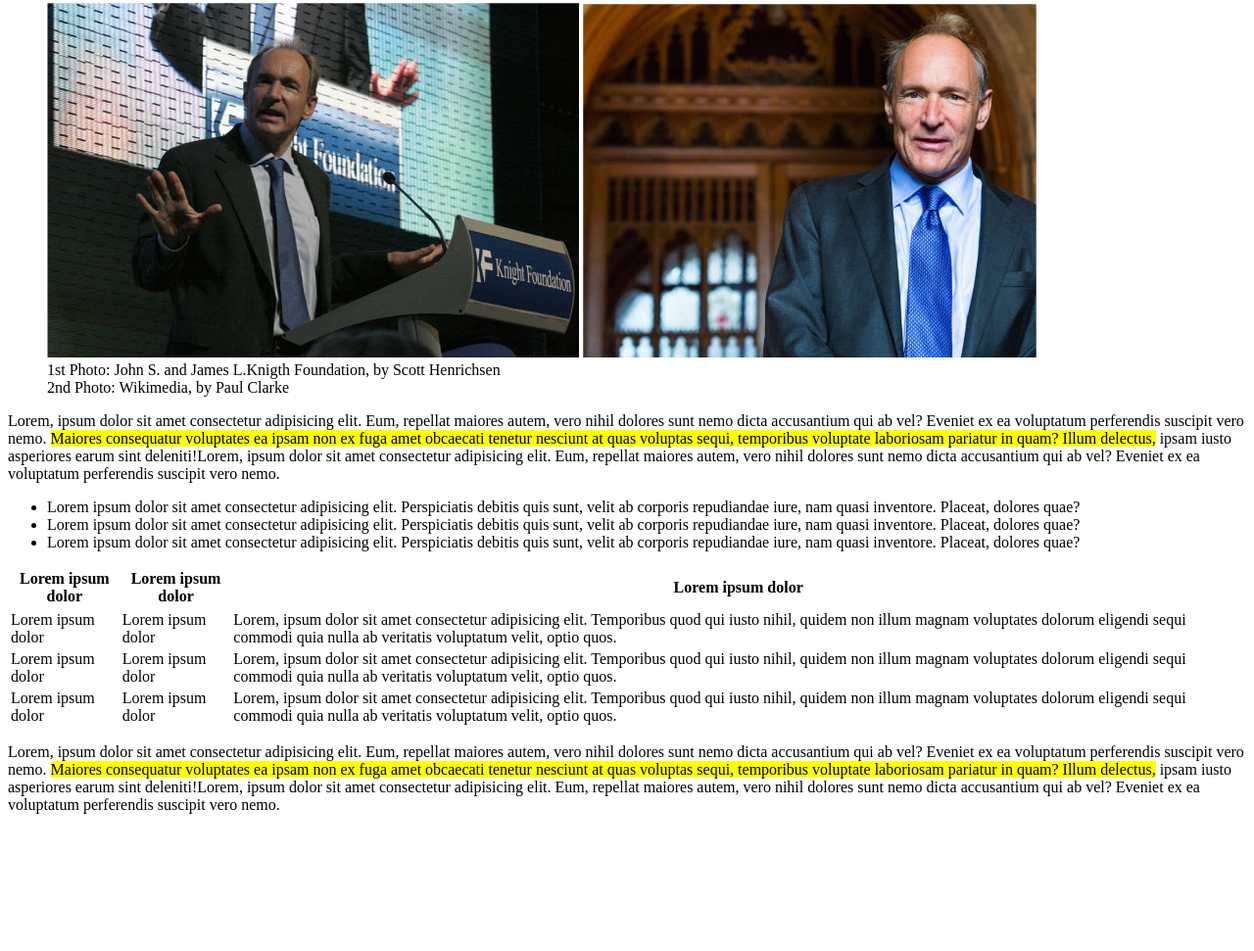
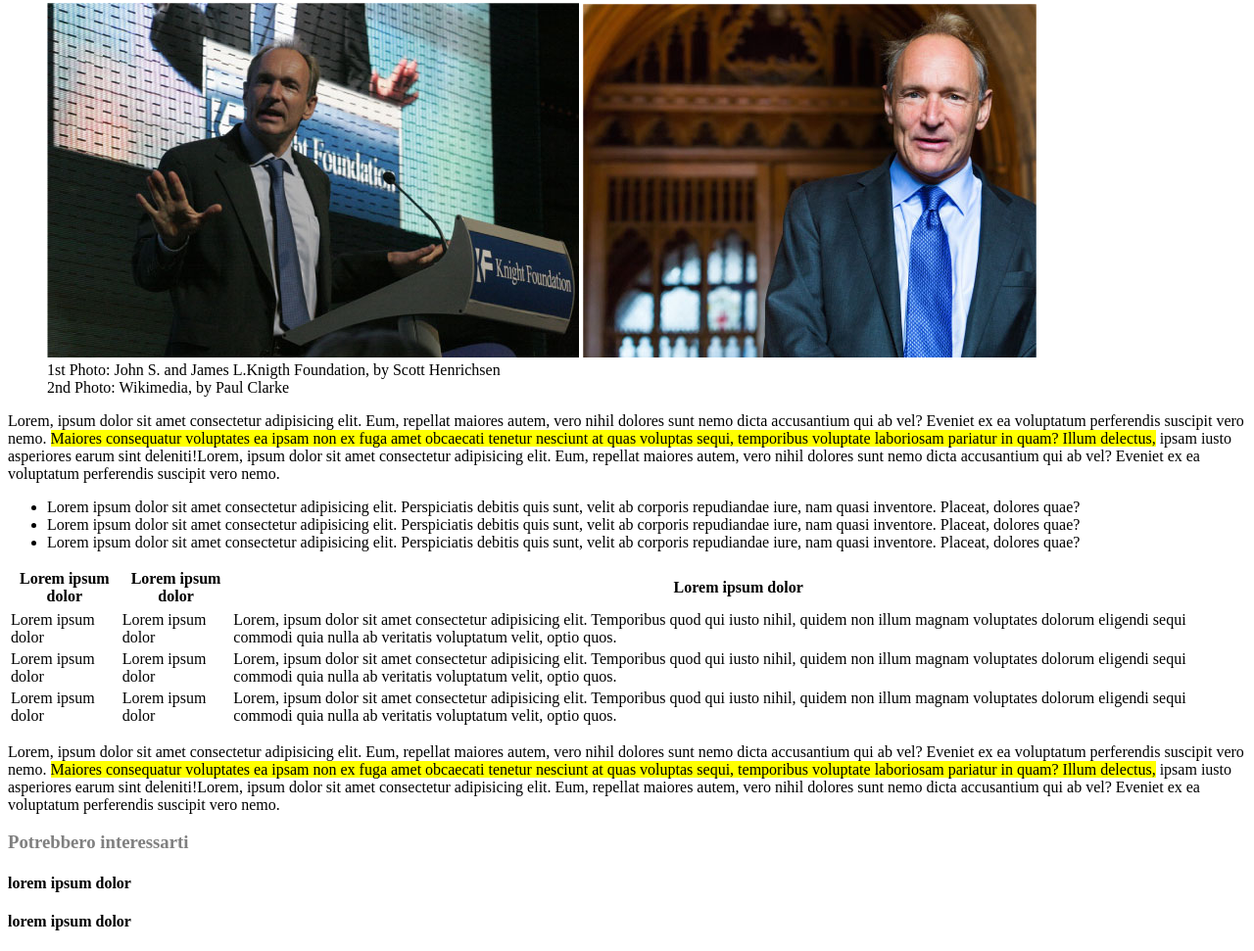
Before and after one commit to gilli-jonathan/html-css-booleaner, a plain HTML site: page index.html in a window 1280 px wide. Shown: the part 449-1420 px from the top of the page at 98% size. Before the commit the page ends 1296 px from the top, so only its background shows below. Drawn offline with Linux system fonts and the light colour scheme.

Commit message:
add footer

```diff
--- a/index.html
+++ b/index.html
@@ -12,7 +12,7 @@
     </head>
 
     <body>
-        <header>
+        <header id="banner">
             <div id="main-banner">
                 <img id="logo" src="./assets/img/logo.svg"
                     alt="logo the Booleaner">
@@ -132,8 +132,19 @@
                     </p>
 
             </article>
+        </main>
 
-        </main>
+        <footer>
+            <h3 style="color: grey;">Potrebbero interessarti</h3>
+
+            <div class="img-footer" id="monitor">
+                <h4>lorem ipsum dolor</h4>
+            </div>
+
+            <div class="img-footer" id="grafico">
+                <h4>lorem ipsum dolor</h4>
+            </div>
+        </footer>
 
     </body>
 </html>
```
